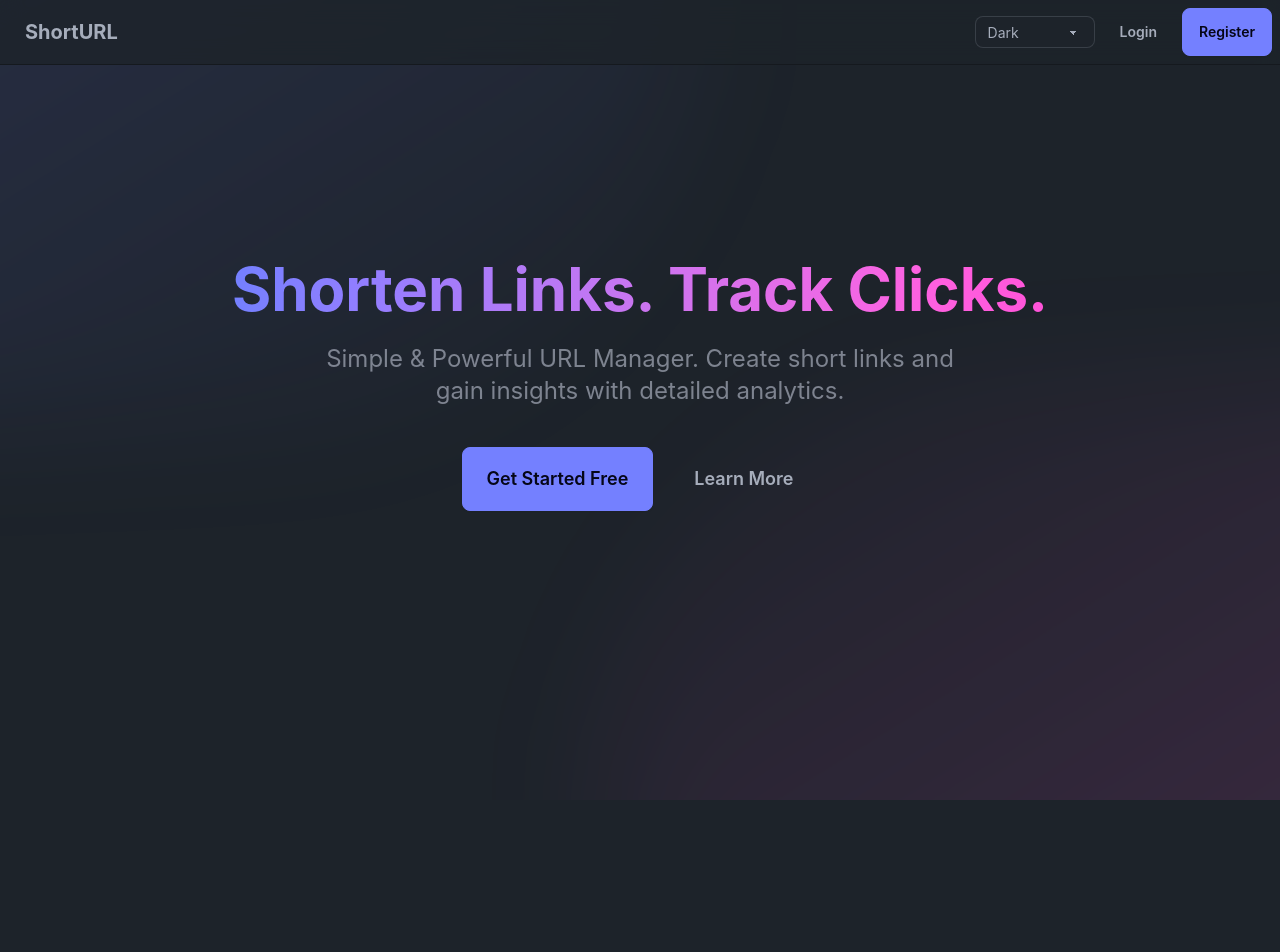
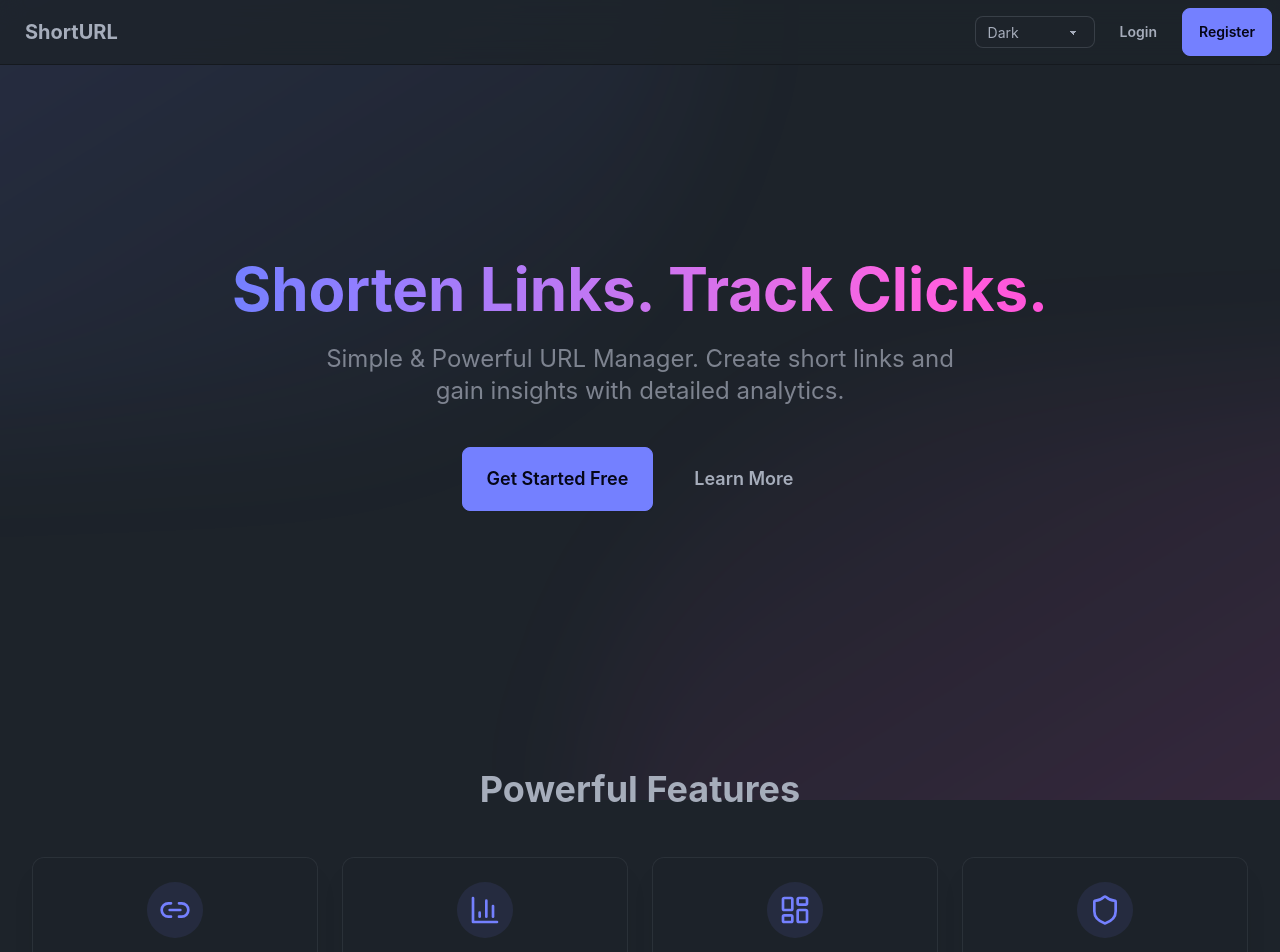
Before and after one commit to yetone/mirdb, a React (Vite) app in the folder frontend/: page / in a window 1280 px wide. Shown: the top 952 px of the page. Before the commit the page ends 800 px from the top, so only its background shows below. Built offline with nearby package versions, Linux system fonts and the light colour scheme.

Commit message:
feat(homepage): integrate FeaturesSection into Home page
Added FeaturesSection component to the main Home page to display
the 4 feature cards (URL Shortening, Click Analytics, User Dashboard,
Secure Authentication) below the Hero section.

```diff
--- a/frontend/src/pages/Home.tsx
+++ b/frontend/src/pages/Home.tsx
@@ -5,7 +5,7 @@
  * Composes all homepage sections and integrates with AuthContext.
  */
 import { useAuth } from '../contexts/AuthContext';
-import { HeroSection } from '../components/homepage';
+import { HeroSection, FeaturesSection } from '../components/homepage';
 
 export default function Home() {
   const { isAuthenticated, username } = useAuth();
@@ -16,8 +16,9 @@ export default function Home() {
         isAuthenticated={isAuthenticated}
         username={username ?? undefined}
       />
+      <FeaturesSection />
       {/* Additional sections will be added by other scenarios */}
-      <div id="features" />
+      <div id="demo" />
     </main>
   );
 }
```
